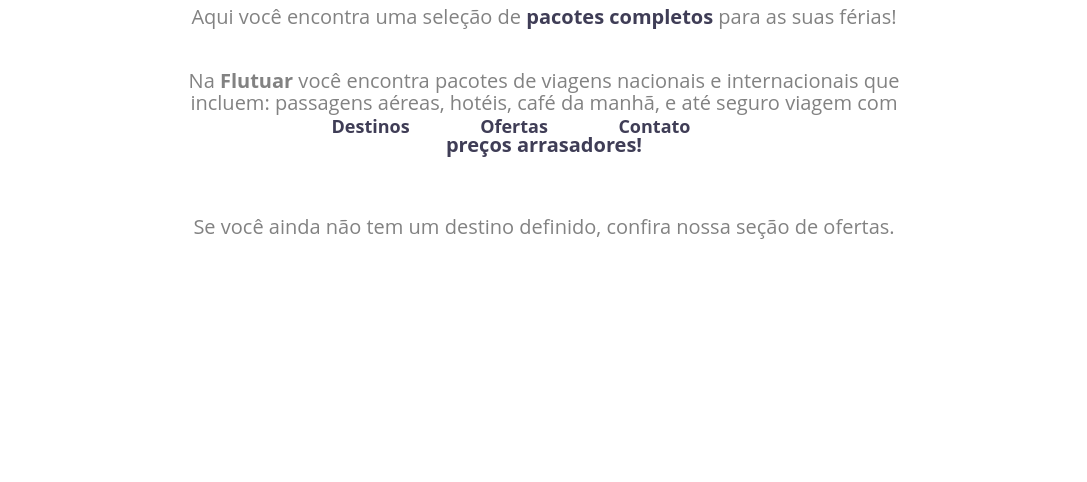
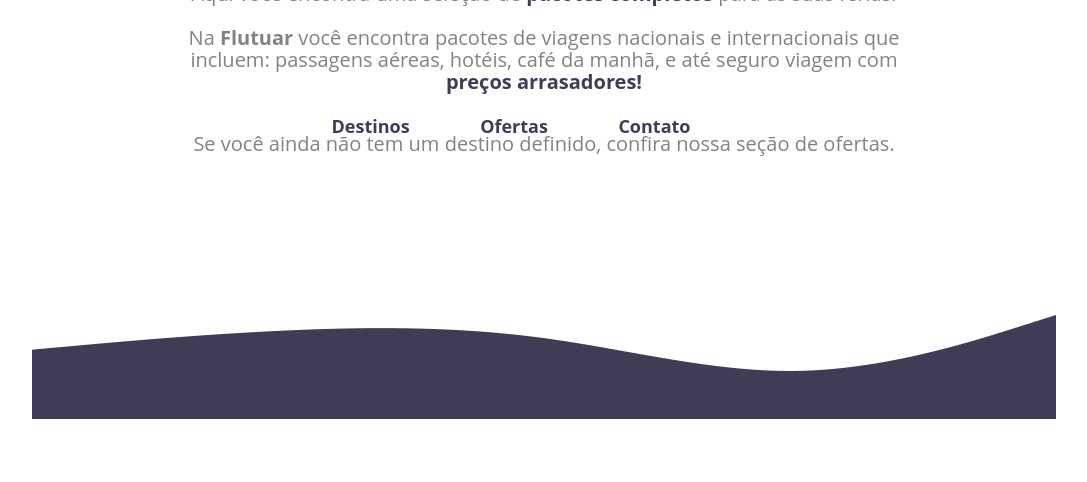
Before and after one commit to Guspato/Desafio-RocketSeat, a plain HTML site: page index.html in a window 1280 px wide. Shown: the part 382-864 px from the top of the page, without its empty margins (96-1183 px from the left). Before the commit the page ends 800 px from the top, so only its background shows below. Drawn offline with Linux system fonts and the light colour scheme; a web font is replaced by a local one.

Commit message:
projeto protno

```diff
--- /dev/null
+++ b/globals.css
@@ -0,0 +1,5 @@
+* {
+  padding: 0;
+  box-sizing: border-box;
+  margin: 0;
+}
--- a/index.html
+++ b/index.html
@@ -6,6 +6,7 @@
     <title>Flutuar.com</title>
     <link rel="icon" href="images/favicon.svg" type="image/x-icon" />
     <link rel="stylesheet" href="style.css" />
+    <link rel="stylesheet" href="globals.css">
     <link rel="preconnect" href="https://fonts.googleapis.com">
     <link rel="preconnect" href="https://fonts.gstatic.com" crossorigin>
     <link href="https://fonts.googleapis.com/css2?family=Climate+Crisis&family=Inter:wght@300;400&display=swap" rel="stylesheet">
@@ -17,18 +18,21 @@
     <div id="Hero">
       <img
         src="./images/img1.png"
-        alt="Imagem de uma moça segurndo um planete"/>
+        alt="Imagem de uma moça segurando um planete"/>
 
       <h1>O seu próximo <span>destino</span> pode estar aqui...</h1>
+      <br>
       <p>
-        Aqui você encontra uma seleção de <span id="pacotes"><strong>pacotes completos</strong></span> para as suas férias!
+        Aqui você encontra uma seleção de <span id="pacotes">pacotes completos</span> para as suas férias!
         <br>
         <br>
         <p>Na <strong>Flutuar</strong> você encontra pacotes de viagens nacionais e internacionais
         que <br> incluem: passagens aéreas, hotéis, café da manhã, e até seguro
         viagem com</p>
-        <p><span id="preços"><strong>preços arrasadores!</strong></span></p>
+        <p><span id="preços">preços arrasadores!</span></p>
         <br>
+        <br>
+
         <p>Se você ainda não tem um destino definido, confira nossa seção de ofertas.
         </p>
       </p>
@@ -40,7 +44,7 @@
 
     </div>
     <div id="wave">
-
+        <img src="Wave.png" alt="ondas no footer da pagina na cor roxa">
     </div>
   </body>
 </html>
--- a/style.css
+++ b/style.css
@@ -1,14 +1,18 @@
+
 body {
   background: #ffffff;
   font-family: "Climate Crisis", cursive;
   font-family: "Inter", sans-serif;
   text-align: center;
-  margin: 0;
   margin-top: 64px;
+  height: 100vh;
+  overflow: hidden;
+  position: relative;
 }
 
 h1 span {
   color: #ee24ff;
+  font-weight: bold;
 }
 
 p {
@@ -25,15 +29,15 @@ p {
 
 #preços {
   color: #3f3d56;
+  font-weight: bold;
 }
 
 #pacotes {
   color: #3f3d56;
+  font-weight: bold;
 }
 
 #footer {
-  margin: auto;
-  margin-top: 64px;
   position: fixed;
   width: 1024px;
   height: 104px;
@@ -42,6 +46,7 @@ p {
   bottom: 50px;
   text-align: center;
   bottom: 200px;
+  margin-bottom: 0;
 }
 
 #footer a {
@@ -51,5 +56,11 @@ p {
   text-decoration: none;
   color: #3f3d56;
   font-size: 18px;
+  box-sizing: border-box;
+}
 
+#wave {
+  width: 100%;
+  position: absolute;
+  bottom: 59px;
 }
```
Also changed, not shown: Wave.png (added).
